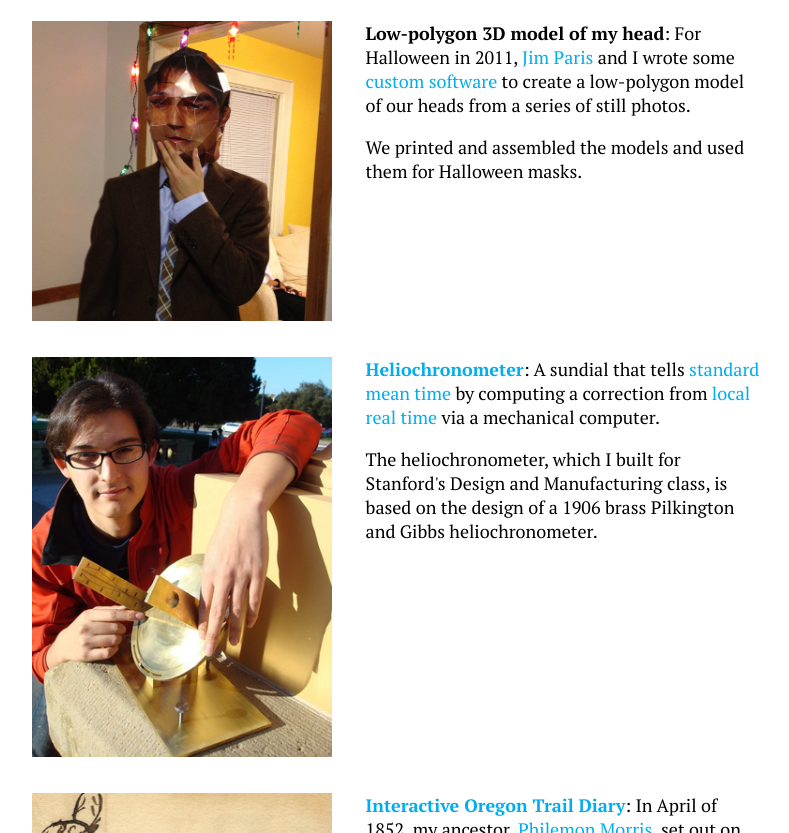
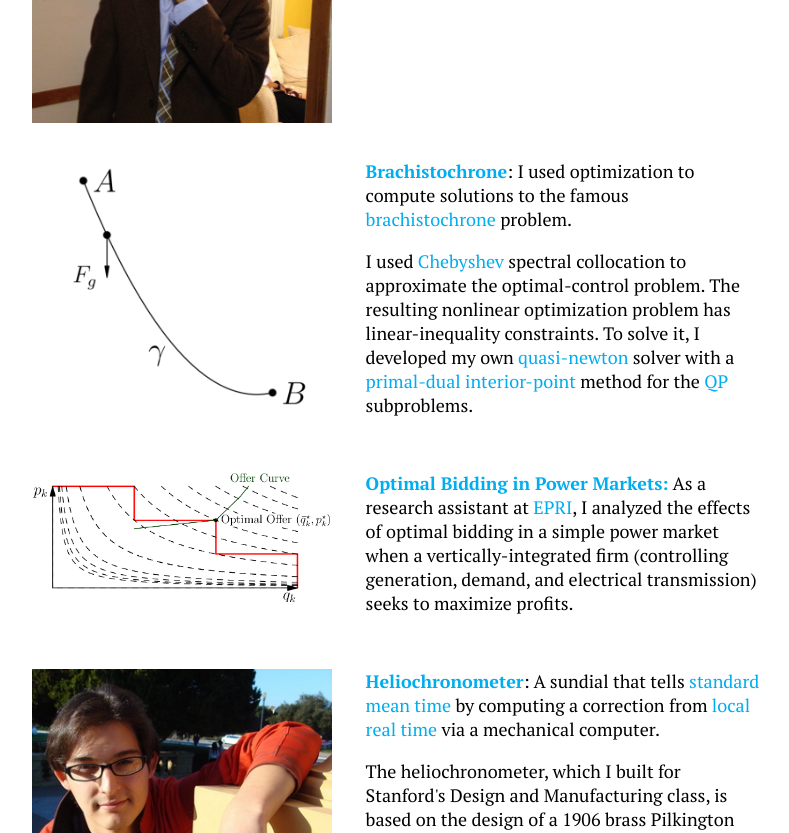
Before and after one commit to cmaes/cmaes.github.io, a plain HTML site: page index.html in a window 1280 px wide. Shown: the part 2289-3122 px from the top of the page, without its empty margins (209-998 px from the left). Drawn offline with Linux system fonts and the light colour scheme.

Commit message:
Add brachistochrone
Add brachistochrone project

```diff
--- a/index.html
+++ b/index.html
@@ -91,19 +91,6 @@
       </div>
       </div>
 
-      <div class="project">
-        <div class="group">
-          <div class="column-1-2-left">
-            <img src="optimalbiddingcurve.png" width="300px">
-          </div>
-          <div class="column-2-2-left">
-            <p><b><a href="bilinearbilevel.pdf">Optimal Bidding in Power Markets:</a></b> As
-              a research assistant at <a href="http://www.epri.com">EPRI</a>, I analyzed the effects of optimal bidding in
-              a simple power market when a vertically-integrated firm (controlling
-              generation, demand, and electrical transmission) seeks to maximize profits.
-          </div>
-        </div>
-      </div>
 
       <div class="project">
       <div class="group">
@@ -179,6 +166,41 @@
           </p>
         </div>
       </div>
+      </div>
+
+      <div class="project">
+        <div class="group">
+          <div class="column-1-2-left">
+            <img src="brachistochrone.png" width="300px">
+          </div>
+          <div class="column-2-2-left">
+            <p><b><a href="brachistochrone.pdf
+">Brachistochrone</a></b>: I used optimization to compute
+solutions to the
+famous <a href="https://en.wikipedia.org/wiki/Brachistochrone_curve">brachistochrone</a>
+problem. </p>
+<p> I used <a href="https://en.wikipedia.org/wiki/Chebyshev_polynomials">Chebyshev</a> spectral collocation to approximate the
+optimal-control problem. The resulting nonlinear optimization problem
+has linear-inequality constraints. To solve it, I developed my own
+<a href="https://en.wikipedia.org/wiki/Quasi-Newton_method">quasi-newton</a> solver with a <a href="https://en.wikipedia.org/wiki/Interior_point_method">primal-dual interior-point</a>
+method for the <a href="https://en.wikipedia.org/wiki/Quadratic_programming">QP</a> subproblems.
+	    </p>
+          </div>
+        </div>
+      </div>
+
+      <div class="project">
+        <div class="group">
+          <div class="column-1-2-left">
+            <img src="optimalbiddingcurve.png" width="300px">
+          </div>
+          <div class="column-2-2-left">
+            <p><b><a href="bilinearbilevel.pdf">Optimal Bidding in Power Markets:</a></b> As
+              a research assistant at <a href="http://www.epri.com">EPRI</a>, I analyzed the effects of optimal bidding in
+              a simple power market when a vertically-integrated firm (controlling
+              generation, demand, and electrical transmission) seeks to maximize profits.
+          </div>
+        </div>
       </div>
 
       <div class="project">
```
Also changed, not shown: brachistochrone.png (added), 1 other file.
